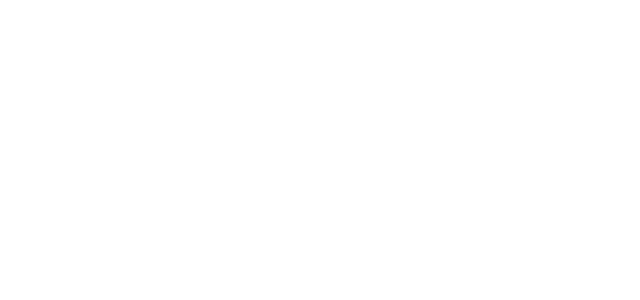
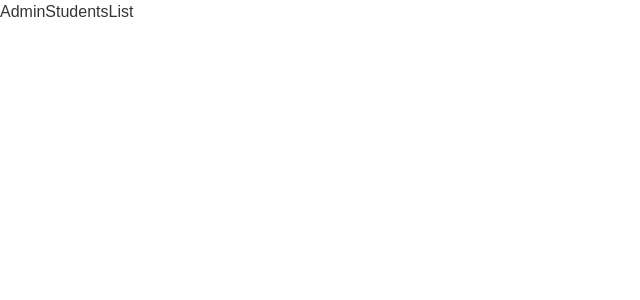
Before and after one commit to webrainy/Sethu.ai-webapp-frontend, a React (Create React App) app: page /students_list in a window 1280 px wide. Before the commit this address had no page. Shown: the top 300 px of the page, without its empty margins (0-640 px from the left). Built offline with nearby package versions, Linux system fonts and the light colour scheme.

Commit message:
Working on Students list page design

```diff
--- a/src/App.js
+++ b/src/App.js
@@ -9,6 +9,7 @@
 import CourseRegister from "./pages/common/CourseRegister";
 import UserHomePage from "./pages/user/UserHomePage";
 import UserProgramsPage from "./pages/user/UserProgramsPage";
+import AdminStudentsList from "./pages/admin/AdminStudentsList";
 
 function App() {
   return (
@@ -19,7 +20,7 @@
             <Route path="/login" element={<Login />} />
           </Route>
           <Route path="/course_registration" element={<CourseRegister />} />
-
+          <Route path="/students_list" element={<AdminStudentsList />} />
           <Route path="/" element={<UserHomePage />} />
           <Route path="/our_programs" element={<UserProgramsPage />} />
 
--- /dev/null
+++ b/src/pages/admin/AdminStudentsList.jsx
@@ -0,0 +1,9 @@
+import React from 'react'
+
+function AdminStudentsList() {
+  return (
+    <div>AdminStudentsList</div>
+  )
+}
+
+export default AdminStudentsList
```
